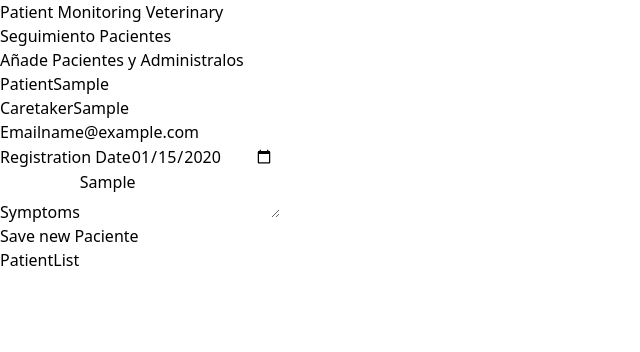
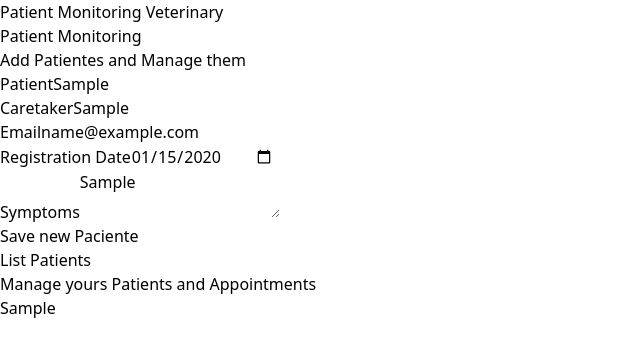
Before and after one commit to rvaldez20/Veterinary-Patients-react-ts, a React (Vite) app: page / in a window 1280 px wide. Both pictures are taken after typing "Sample", "Sample", "name@example.com", "2020-01-15", "Sample" into the empty fields and a click on the input "Save new Paciente". Shown: the top 352 px of the page, without its empty margins (0-640 px from the left). Built offline with nearby package versions, Linux system fonts and the light colour scheme.

Commit message:
[ADD] list the patients, create component <PatientInfo />

```diff
--- a/src/components/PatientForm.tsx
+++ b/src/components/PatientForm.tsx
@@ -18,11 +18,11 @@ export function PatientForm() {
 
   return (
     <div className="md:w-1/2 lg:w-2/5 mx-5">
-      <h2 className="font-black text-3xl text-center">Seguimiento Pacientes</h2>
+      <h2 className="font-black text-3xl text-center">Patient Monitoring</h2>
 
       <p className="text-lg mt-5 text-center mb-10">
-          Añade Pacientes y {''}
-          <span className="text-indigo-600 font-bold">Administralos</span>
+          Add Patientes and {''}
+          <span className="text-indigo-600 font-bold">Manage them</span>
       </p>
 
       <form
--- /dev/null
+++ b/src/components/PatientInfo.tsx
@@ -0,0 +1,16 @@
+import { Patient } from "../types"
+
+type PatientInfoProps = {
+  patient: Patient
+}
+
+export default function PatientInfo({patient}: PatientInfoProps) {
+
+  console.log(patient)
+
+  return (
+    <div className="bg-white shadow-md rounded-lg py-10 px-5 mb-10">
+      {patient.name}
+    </div>
+  )
+}
--- a/src/components/PatientList.tsx
+++ b/src/components/PatientList.tsx
@@ -1,14 +1,42 @@
 import { usePatientStore } from "../store"
+import PatientInfo from './PatientInfo'
 
 
 export function PatientList() {
 
-  const patients = usePatientStore(state => state.patients)
-  console.log(patients)
+  const patients = usePatientStore((state) => state.patients)
+  // console.log(patients)
 
   return (
-    <>
-      <h3>PatientList</h3>
-    </>
+    <div className="md:w-1/2 lg:w-3/5 md:h-screen overflow-y-scroll">
+      {patients.length
+        ? (
+            <>
+              <h2 className="font-bold text-3xl text-center">List Patients</h2>
+              <p className="text-xl mt-5 mb-10 text-center">
+                Manage yours {''}
+                <span className="text-indigo-600 font-bold">Patients and Appointments</span>
+              </p>
+
+              {patients.map(patient => (
+                <PatientInfo
+                  key={patient.id}
+                  patient={patient}
+                />
+              ))}
+
+            </>
+          )
+        : (
+            <>
+              <h2 className="font-bold text-3xl text-center">No Patients</h2>
+              <p className="text-xl mt-5 mb-10 text-center">
+                Start add Patients {''}
+                <span className="text-indigo-600 font-bold">show the patients list here</span>
+              </p>
+            </>
+          )
+      }
+    </div>
   )
 }
--- a/src/components/index.ts
+++ b/src/components/index.ts
@@ -3,3 +3,4 @@
 export * from './PatientForm'
 export * from './PatientList'
 export * from './Error'
+export * from './PatientInfo'
```
